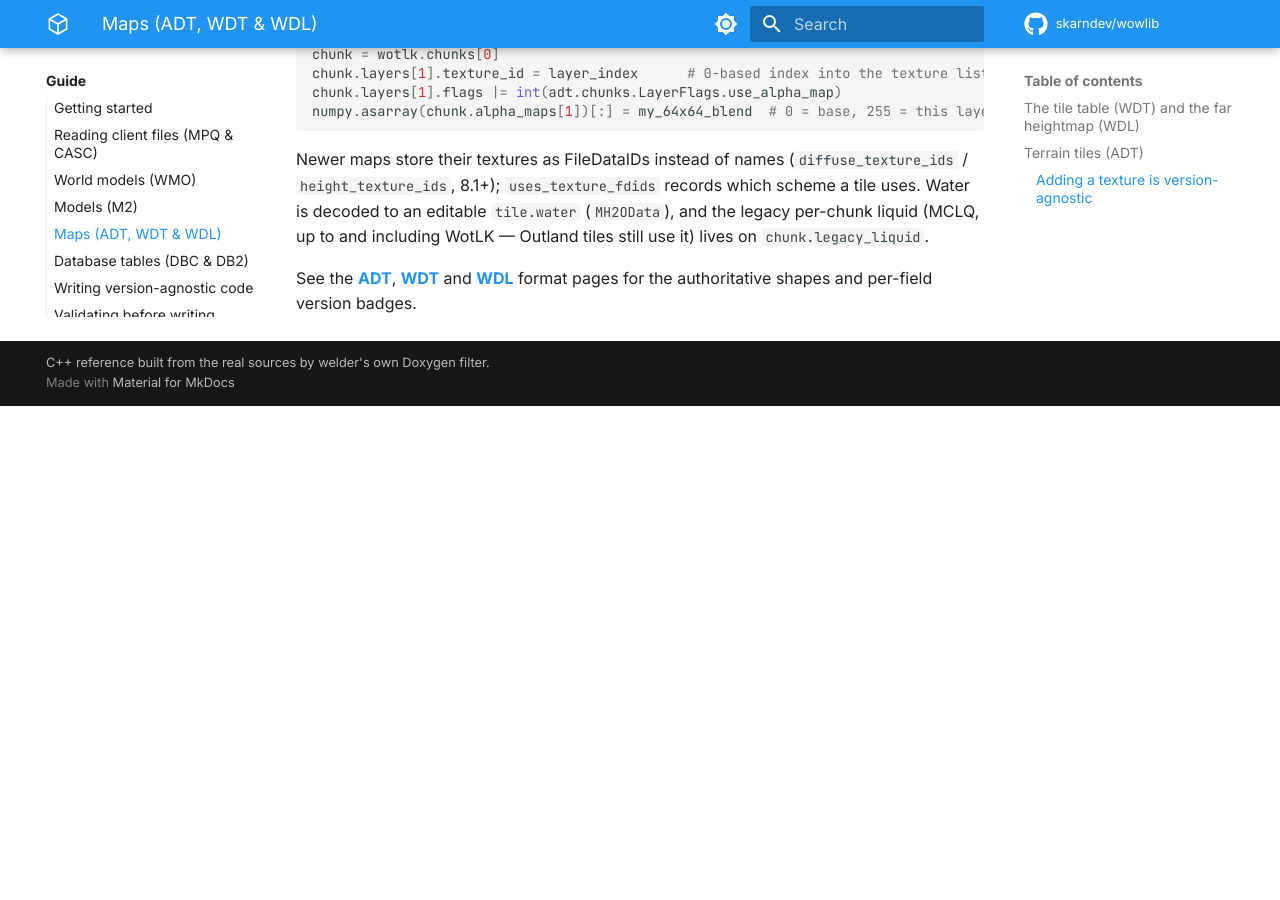
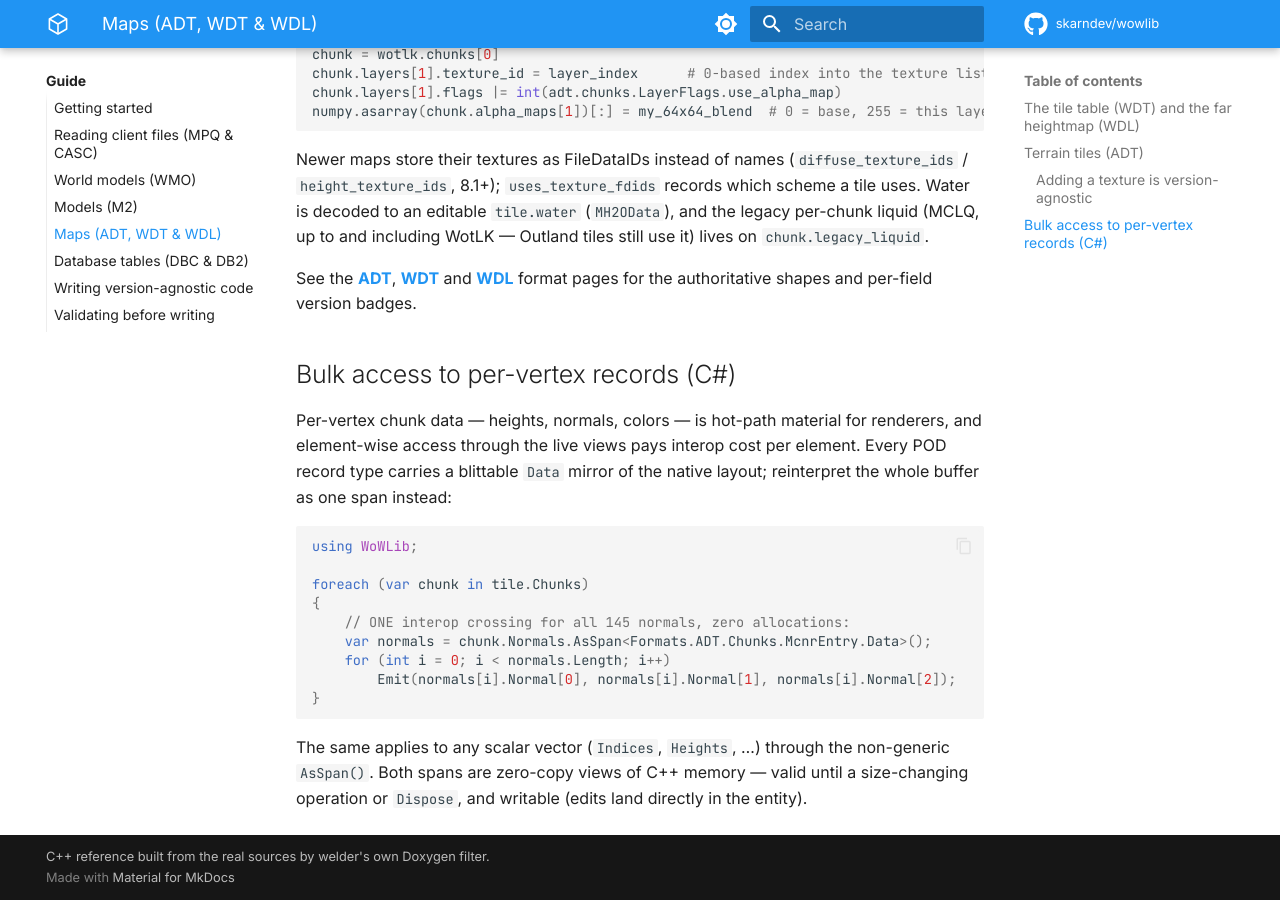
Before and after one commit to skarndev/wowlib, an MkDocs documentation site: the page built from docs/content/guide/maps.md, in a window 1280 px wide and 900 px high, scrolled down 2089 px. Built offline with MkDocs 1.6.1 and Material for MkDocs 9.7.7, drawn with Linux system fonts in a browser that asks for light colours; comment, search, counter and statistics services are not loaded; before the commit the page ends 2495 px from its top, so only the background shows below that.

Commit message:
csharp: blittable Data mirrors — the renderer-profile fix for per-vertex records
The WoWRenderLib profile: ~15% of ParseADT inside McnrEntry.get_Normal /
Vector<ushort>.get_Item / FixedArray<uint>.get_Item — element-wise live
views paying interop per element (~4 P/Invokes + 4 allocations per packed
normal, x37k records per tile).

welder-csharp 7f84760 (pin bumped): every POD record class gains a nested
blittable `Data` struct (explicit layout at the native offsets, fixed
buffers for fixed scalar arrays, nested X.Data for nested records; layout
asserted in the shim), and Vector<T>/FixedArray<T> gain AsSpan<TData>() —
ONE interop crossing reinterprets the whole native buffer as a managed
span, writable, zero allocations. 113 mirrors on our surface, McnrEntry
among them: chunk.Normals.AsSpan<McnrEntry.Data>() replaces ~150-200k
P/Invokes per tile with one. No new native symbols — the accessor rides
the existing element-address thunk, so already-built native libraries keep
working.

Guide gains "Bulk access to per-vertex records (C#)" on the maps page (the
exact profiled case); FamilySurfaceTests locks the McnrEntry span
write-through, the live-view round-trip and the size gate. The tests
csproj allows unsafe (fixed-buffer indexing). dotnet test: 35/35.

Co-Authored-By: Claude Fable 5 <noreply@anthropic.com>

````diff
--- a/docs/content/guide/maps.md
+++ b/docs/content/guide/maps.md
@@ -183,3 +183,27 @@ including WotLK — Outland tiles still use it) lives on `chunk.legacy_liquid`.
 See the **[ADT](../python/adt/index.md)**, **[WDT](../python/wdt/index.md)**
 and **[WDL](../python/wdl/index.md)** format pages for the authoritative
 shapes and per-field version badges.
+
+## Bulk access to per-vertex records (C#)
+
+Per-vertex chunk data — heights, normals, colors — is hot-path material for
+renderers, and element-wise access through the live views pays interop cost
+per element. Every POD record type carries a blittable `Data` mirror of the
+native layout; reinterpret the whole buffer as one span instead:
+
+```csharp
+using WoWLib;
+
+foreach (var chunk in tile.Chunks)
+{
+    // ONE interop crossing for all 145 normals, zero allocations:
+    var normals = chunk.Normals.AsSpan<Formats.ADT.Chunks.McnrEntry.Data>();
+    for (int i = 0; i < normals.Length; i++)
+        Emit(normals[i].Normal[0], normals[i].Normal[1], normals[i].Normal[2]);
+}
+```
+
+The same applies to any scalar vector (`Indices`, `Heights`, …) through the
+non-generic `AsSpan()`. Both spans are zero-copy views of C++ memory — valid
+until a size-changing operation or `Dispose`, and writable (edits land
+directly in the entity).
````
Also changed, not shown: 3 other files.
